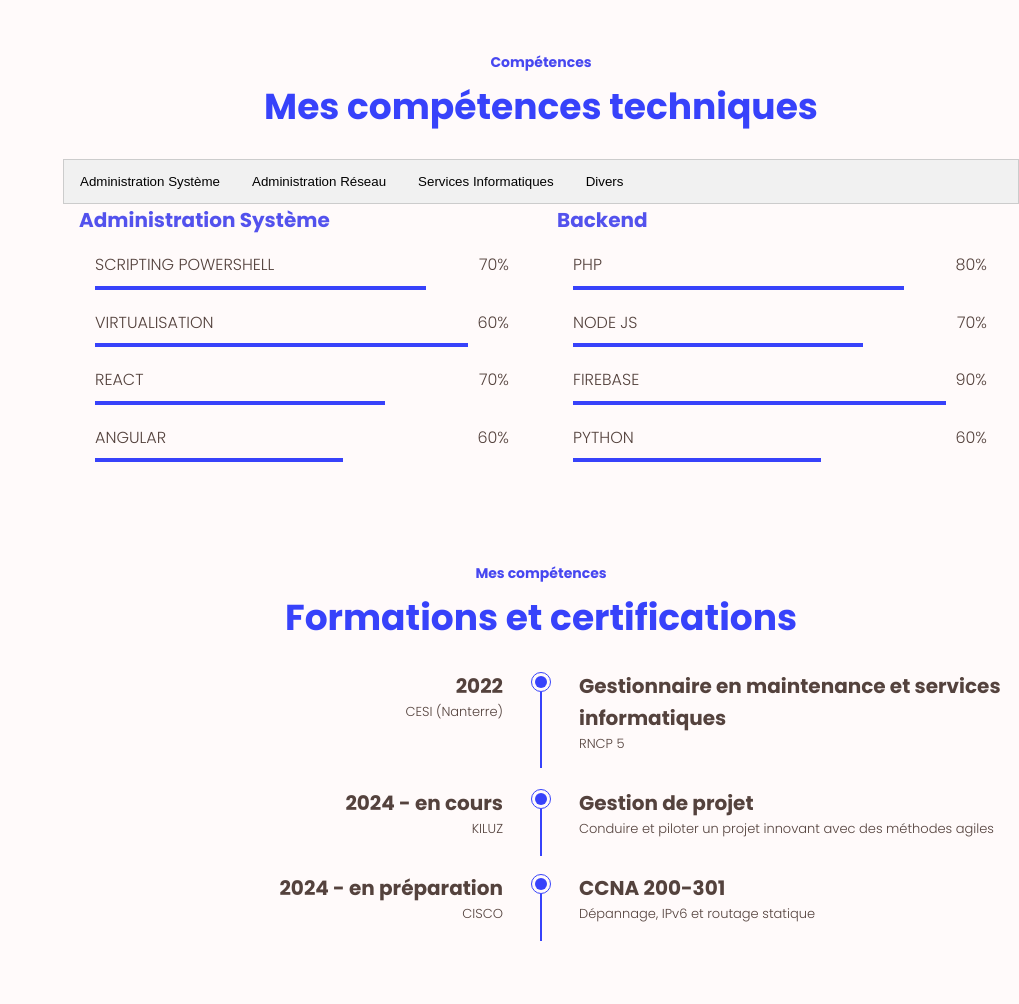
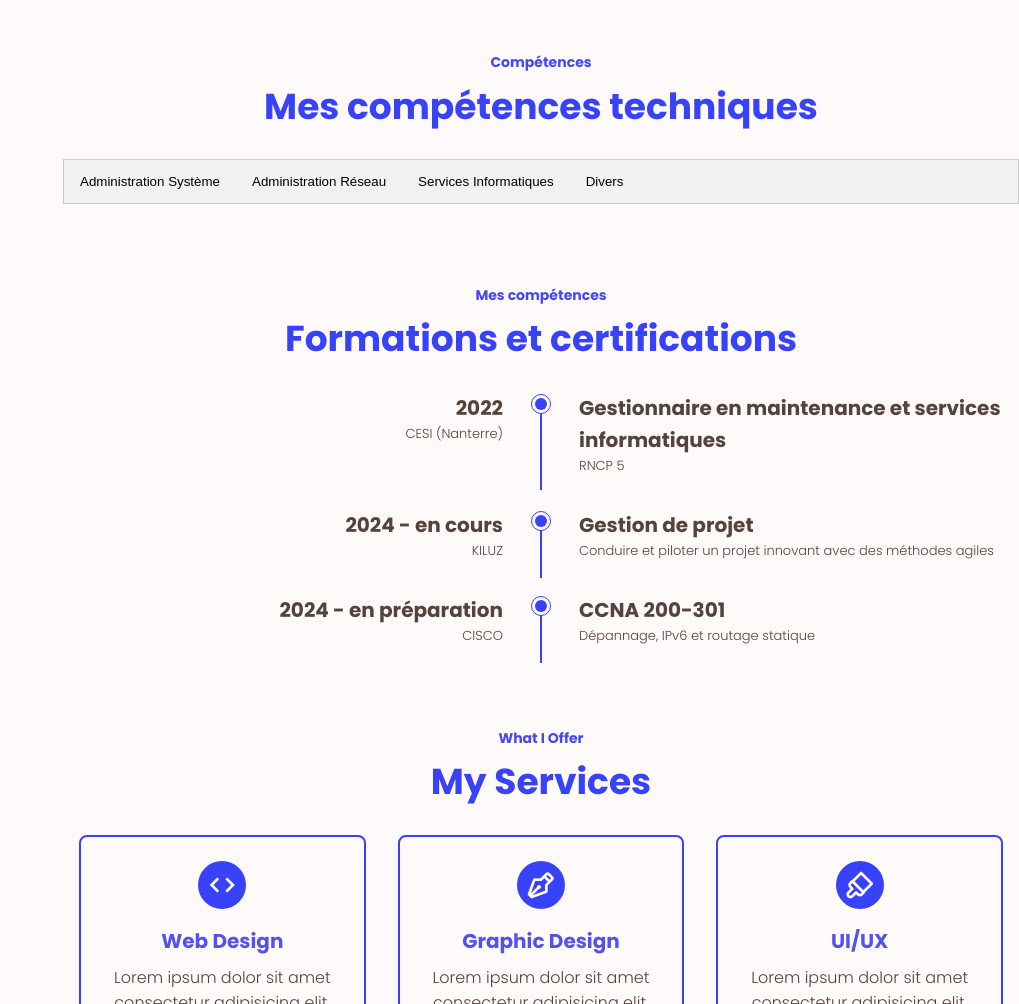
Before and after one commit to WZARRAD/portfolio, a plain HTML site: page index.html in a window 1280 px wide. Shown: the part 1588-2592 px from the top of the page, without its empty margins (261-1280 px from the left). Drawn offline with nearby package versions, Linux system fonts and the light colour scheme.

Commit message:
Update index.html

```diff
--- a/index.html
+++ b/index.html
@@ -159,78 +159,34 @@
     </div>
 
     <div id="adminSys" class="tabcontent">
-  <!-- Votre code HTML pour les compétences en Administration Système ici -->
+        <div class="skills__container bd-grid">
+            <!-- Je sais faire de l'administration système - Intune -->
+            <!-- Copiez-collez le contenu des compétences d'administration système ici -->
+        </div>
     </div>
 
     <div id="adminReseau" class="tabcontent">
-  <!-- Votre code HTML pour les compétences en Administration Réseau ici -->
+        <div class="skills__container bd-grid">
+            <!-- Votre contenu pour Administration Réseau ici -->
+            <!-- Copiez-collez le contenu des compétences d'administration réseau ici -->
+        </div>
     </div>
 
     <div id="servicesInfo" class="tabcontent">
-  <!-- Votre code HTML pour les compétences en Services Informatiques ici -->
+        <div class="skills__container bd-grid">
+            <!-- Votre contenu pour Services Informatiques ici -->
+            <!-- Copiez-collez le contenu des compétences de services informatiques ici -->
+        </div>
     </div>
 
     <div id="divers" class="tabcontent">
-  <!-- Votre code HTML pour les compétences Diverses ici -->
-</div>
         <div class="skills__container bd-grid">
-                <div class="skills__content">
-                    <h3 class="skills__subtitle">Administration Système</h3>
-
-                    <div class="skills__data">
-                        <span class="skills__name">Scripting Powershell</span>
-                        <span class="skills__number">70%</span>
-                        <span class="skills__bar skills__html"></span>
-                    </div>
-
-                    <div class="skills__data">
-                        <span class="skills__name">Virtualisation</span>
-                        <span class="skills__number">60%</span>
-                        <span class="skills__bar skills__js"></span>
-                    </div>
-
-                    <div class="skills__data">
-                        <span class="skills__name">React</span>
-                        <span class="skills__number">70%</span>
-                        <span class="skills__bar skills__react"></span>
-                    </div>
-
-                    <div class="skills__data">
-                        <span class="skills__name">Angular</span>
-                        <span class="skills__number">60%</span>
-                        <span class="skills__bar skills__angular"></span>
-                    </div>
-                </div>
-
-                <div class="skills__content">
-                    <h3 class="skills__subtitle">Backend</h3>
-
-                    <div class="skills__data">
-                        <span class="skills__name">Php</span>
-                        <span class="skills__number">80%</span>
-                        <span class="skills__bar skills__php"></span>
-                    </div>
-
-                    <div class="skills__data">
-                        <span class="skills__name">Node JS</span>
-                        <span class="skills__number">70%</span>
-                        <span class="skills__bar skills__node"></span>
-                    </div>
-
-                    <div class="skills__data">
-                        <span class="skills__name">Firebase</span>
-                        <span class="skills__number">90%</span>
-                        <span class="skills__bar skills__firebase"></span>
-                    </div>
-
-                    <div class="skills__data">
-                        <span class="skills__name">Python</span>
-                        <span class="skills__number">60%</span>
-                        <span class="skills__bar skills__python"></span>
-                    </div>
+            <!-- Votre contenu pour Divers ici -->
+            <!-- Copiez-collez le contenu des compétences diverses ici -->
         </div>
     </div>
 </section>
+
 
         <!---------------------------- Education ---------------------------->
         <section class="education section">
```
Lines whose indentation alone changed are shown as unchanged.
